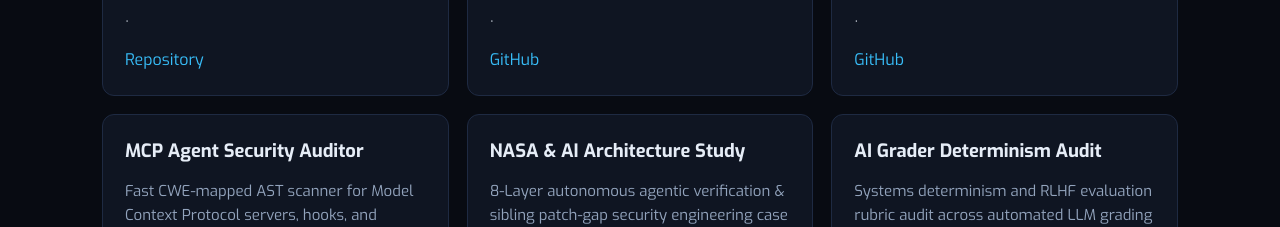
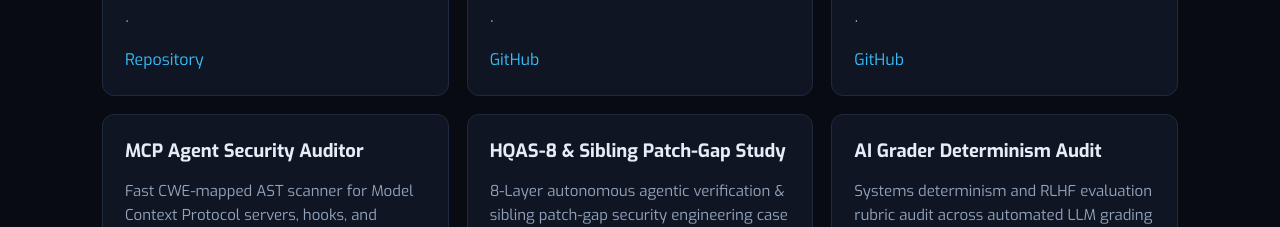
Before and after one commit to jashory/jashory.github.io, a plain HTML site: page index.html in a window 1280 px wide. Shown: the part 2380-2607 px from the top of the page. Drawn offline with Linux system fonts and the light colour scheme.

Commit message:
chore: refine HQAS-8 case study card title

```diff
--- a/index.html
+++ b/index.html
@@ -958,7 +958,7 @@
           <a href="https://jashory.github.io/mcp-agent-security-auditor/">AST Analyzer</a> · <a href="https://github.com/jashory/mcp-agent-security-auditor">GitHub</a>
         </article>
         <article class="card">
-          <h3>NASA &amp; AI Architecture Study</h3>
+          <h3>HQAS-8 &amp; Sibling Patch-Gap Study</h3>
           <p>8-Layer autonomous agentic verification &amp; sibling patch-gap security engineering case study.</p>
           <a href="https://gist.github.com/jashory/2c6a3d23a1b17a70d963ca6fc07a8eb7">Read Case Study Gist</a>
         </article>
```
